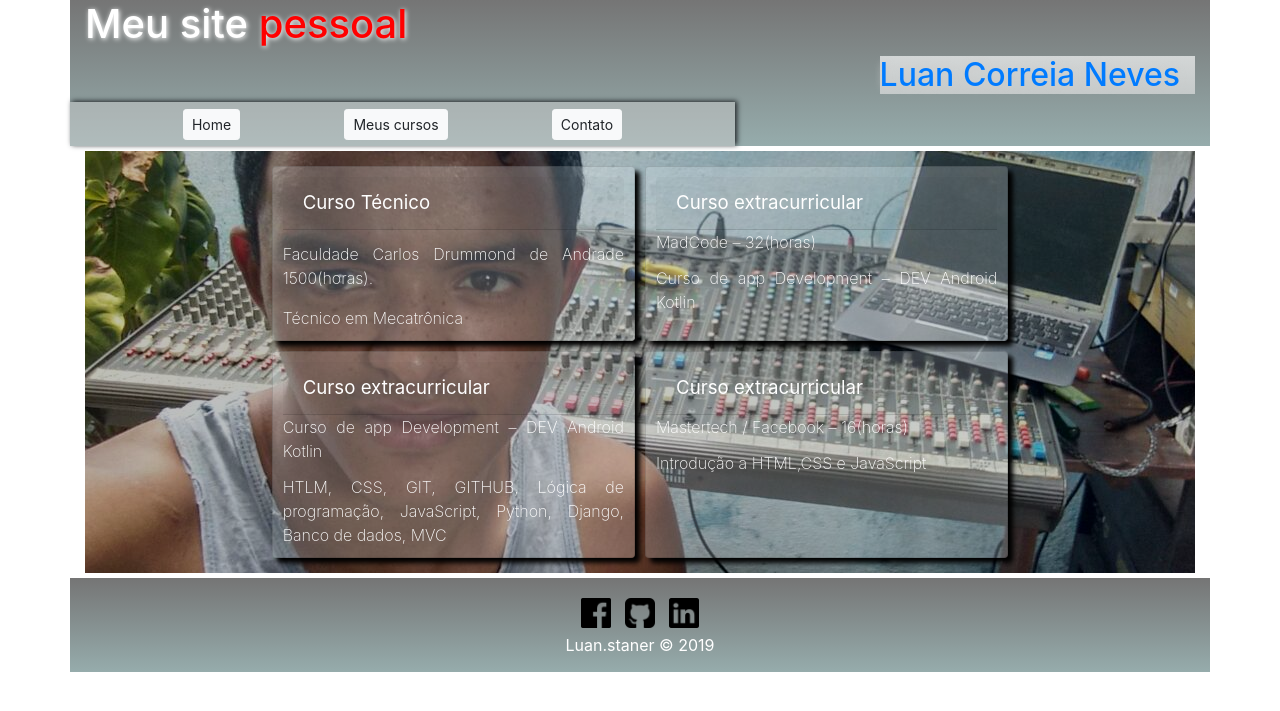
After one commit to Luan121314/Site-pessoal, a Django app: page /sitePessoalApp/cursos/ in a window 1280 px wide. The commit adds this page. Shown: the top 711 px of the page. Run offline with Django 3.2, Linux system fonts and the light colour scheme; some libraries are stand-ins or nearby versions.

Commit message:
Criação e implementação das páginas meusCurso e Contato

```diff
--- /dev/null
+++ b/sitePessoalApp/templates/meusCursos.html
@@ -0,0 +1,119 @@
+{% load static %}
+<!DOCTYPE html>
+<html lang="pt">
+
+<head>
+    <meta charset="UTF-8">
+    <meta name="viewport" content="width=device-width, initial-scale=1.0">
+    <meta http-equiv="X-UA-Compatible" content="ie=edge">
+    <link rel="stylesheet" href="https://stackpath.bootstrapcdn.com/bootstrap/4.3.1/css/bootstrap.min.css"
+        integrity="sha384-ggOyR0iXCbMQv3Xipma34MD+dH/1fQ784/j6cY/iJTQUOhcWr7x9JvoRxT2MZw1T" crossorigin="anonymous">
+
+
+    <!-- <script defer src="js/scriptEstrutural.js"></script> -->
+
+
+    <script defer src="https://code.jquery.com/jquery-3.3.1.slim.min.js"
+        integrity="sha384-q8i/X+965DzO0rT7abK41JStQIAqVgRVzpbzo5smXKp4YfRvH+8abtTE1Pi6jizo" crossorigin="anonymous">
+    </script>
+    <script defer src="https://cdnjs.cloudflare.com/ajax/libs/popper.js/1.14.7/umd/popper.min.js"
+        integrity="sha384-UO2eT0CpHqdSJQ6hJty5KVphtPhzWj9WO1clHTMGa3JDZwrnQq4sF86dIHNDz0W1" crossorigin="anonymous">
+    </script>
+    <script defer src="https://stackpath.bootstrapcdn.com/bootstrap/4.3.1/js/bootstrap.min.js"
+        integrity="sha384-JjSmVgyd0p3pXB1rRibZUAYoIIy6OrQ6VrjIEaFf/nJGzIxFDsf4x0xIM+B07jRM" crossorigin="anonymous">
+    </script>
+
+    <link rel="stylesheet" href="{% static 'CSS/styleEstrutual.css'%}">
+    <link rel="stylesheet" href="{% static 'CSS/styleMainMeusCursos.css'%}">
+
+    <title>Meus cursos</title>
+</head>
+
+
+<body class="container">
+
+    <header class="sticky-top header row">
+        <div class="header-wrap col-md-6">
+            <h1>Meu site <span>pessoal</span></h1>
+        </div>
+        <div class=" header-wrap-name col-md-12   ">
+            <a href="{% url 'index' %}">
+                <h2>Luan Correia Neves</h2>
+            </a>
+        </div>
+        <nav class="header-wrap-links col-md-7">
+            <a class="btn btn-light btn-sm " href="{% url 'index' %}">Home</a>
+            <a class="btn btn-light btn-sm" href="{% url 'cursos' %}">Meus cursos</a>
+            <a class="btn btn-light btn-sm" href=" {% url 'contato' %} ">Contato</a>
+        </nav>
+    </header>
+
+    <main class="main-content ">
+
+        <div class="blackSkin row">
+            <div class="card-box card col-12 col-sm-12 col-md-4  ">
+                <div class="card-header">
+                    Curso Técnico
+                </div>
+                <h1 class="card-title"></h1>
+                <P>Faculdade Carlos Drummond de Andrade 1500(horas).</P>
+                <p class="card-text"> Técnico em Mecatrônica </p>
+
+            </div>
+
+            <div class=" card-box card col-12 col-sm-12 col-md-4">
+                <div class="card-header">
+                    Curso extracurricular
+                </div>
+
+                <p class="card-title">MadCode – 32(horas)</p>
+                <p class="card-text">Curso de app Development – DEV Android Kotlin</p>
+
+            </div>
+
+            <div class="card-box card col-12 col-sm-12 col-md-4 ">
+                <div class="card-header">
+                    Curso extracurricular
+                </div>
+
+                <p class="card-title"> Curso de app Development – DEV Android Kotlin</p>
+                <p class="card-text">HTLM, CSS, GIT, GITHUB, Lógica de programação, JavaScript, Python, Django, Banco de
+                    dados, MVC</p>
+
+            </div>
+
+            <div class="card-box card col-12 col-sm-12 col-md-4 ">
+                <div class="card-header">
+                    Curso extracurricular
+                </div>
+                <p class="card-title">Mastertech / Facebook – 16(horas)</p>
+                <p class="card-text">Introdução a HTML,CSS e JavaScript</p>
+
+            </div>
+
+
+        </div>
+
+    </main>
+    <footer class="footer-content row">
+        <div class="footer-links col-md-12">
+
+            <a href="https://www.facebook.com/luan.correa.562" target="blank">
+                <img src="{% static 'icons/facebook-app-logo.png' %}">
+            </a>
+
+            <a href="https://github.com/Luan121314" target="blank">
+                <img src="{% static 'icons/github-sign.png' %}">
+            </a>
+
+            <a href="https://www.linkedin.com/in/luan-neves-4a320717b/" target="blank">
+                <img src="{% static 'icons/linkedin-logo.png' %}">
+            </a>
+
+        </div>
+
+        <div class="final-footer col-md-12 "> Luan.staner © 2019</div>
+    </footer>
+</body>
+
+</html>
--- a/sitePessoalApp/urls.py
+++ b/sitePessoalApp/urls.py
@@ -3,5 +3,7 @@ from django.urls import path
 from . import views
 
 urlpatterns = [
-    path('', views.index, name="index"),
+    path('', views.index, name='index'),
+    path('cursos/',views.cursos, name='cursos'),
+    path('contato/',views.contato, name='contato'),
 ]
--- a/sitePessoalApp/views.py
+++ b/sitePessoalApp/views.py
@@ -4,3 +4,9 @@ from django.shortcuts import render
 
 def index(request):
     return render(request, 'index.html')
+
+def cursos(request):
+    return render(request, 'meusCursos.html')
+
+def contato(request):
+    return render(request, 'contato.html')
```
Also changed, not shown: sitePessoalApp/templates/contato.html (added, +103 -0 lines), sitePessoalApp/templates/index.html (+4 -4 lines).
